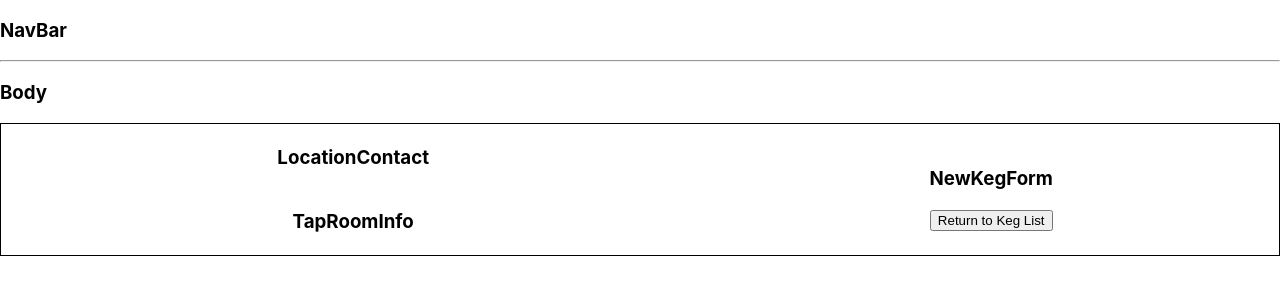
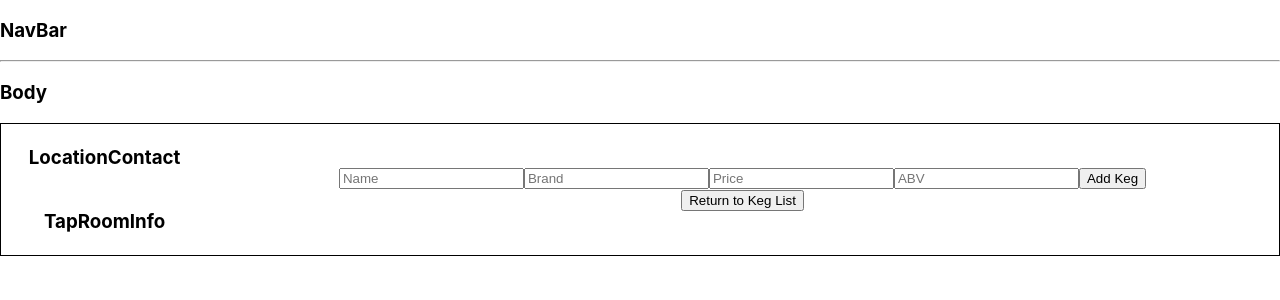
Before and after one commit to dqveha/happy_gilmore_tap_room, a React (Create React App) app: page / in a window 1280 px wide. Both pictures are taken after a click on the button "Add Keg". Shown: the top 300 px of the page. Built offline with nearby package versions, Linux system fonts and the light colour scheme.

Commit message:
Properly add keg to list by form entry

```diff
--- a/src/components/Body.jsx
+++ b/src/components/Body.jsx
@@ -9,7 +9,8 @@ class Body extends React.Component {
   constructor(props) {
     super(props);
     this.state = {
-      formVisibleOnPage: false
+      formVisibleOnPage: false,
+      masterKegList: []
     };
   }
 
@@ -19,14 +20,20 @@ class Body extends React.Component {
     }));
   }
 
+  handleAddingNewKegToList = (newKeg) => {
+    const newMasterKegList = this.state.masterKegList.concat(newKeg);
+    this.setState({masterKegList: newMasterKegList,
+                    formVisibleOnPage: false });
+  }
+
   render(){
     let currentlyVisibleState = null;
     let buttonText = null;
     if (this.state.formVisibleOnPage) {
-      currentlyVisibleState = <NewKegForm />;
+      currentlyVisibleState = <NewKegForm onNewKegCreation={this.handleAddingNewKegToList} />;
       buttonText = "Return to Keg List";
     } else {
-      currentlyVisibleState = <ListMenu />
+      currentlyVisibleState = <ListMenu kegList={this.state.masterKegList} />
       buttonText = "Add Keg";
     }
 
--- /dev/null
+++ b/src/components/Keg.jsx
@@ -0,0 +1,30 @@
+import React from "react";
+import PropTypes from "prop-types";
+
+// state hook?
+
+function Keg(props){
+  return (
+    <>
+      <table>
+        <tr>
+          <td>{props.name} </td>
+          <td>{props.brand} </td>
+          <td>{props.price} </td>
+          <td>{props.abv} </td>
+          <td>quantity</td>
+          <td>button</td>
+        </tr>
+      </table>
+    </>
+  );
+}
+
+Keg.propTypes = {
+  name: PropTypes.string.isRequired,
+  brand: PropTypes.string.isRequired,
+  price: PropTypes.number.isRequired,
+  abv: PropTypes.number.isRequired
+};
+
+export default Keg;
--- a/src/components/ListMenu.jsx
+++ b/src/components/ListMenu.jsx
@@ -1,11 +1,24 @@
 import React from "react";
+import Keg from "./Keg";
+import PropTypes from "prop-types";
 
-function ListMenu(){
+
+function ListMenu(props){
   return (
     <>
-      <h3>ListMenu</h3>
+      {props.kegList.map((keg, index) =>
+        <Keg name={keg.name}
+          brand={keg.brand}
+          price={keg.price}
+          abv={keg.abv}
+          key={index} />
+        )}
     </>
   )
 }
 
+ListMenu.propTypes = {
+  kegList: PropTypes.array
+}
+
 export default ListMenu;
--- a/src/components/NewKegForm.jsx
+++ b/src/components/NewKegForm.jsx
@@ -1,11 +1,43 @@
 import React from "react";
+import { v4 } from 'uuid';
+import PropTypes from "prop-types";
 
 function NewKegForm(props){
+
+  function handleNewKegFormSubmission(event) {
+    event.preventDefault();
+    props.onNewKegCreation({name: event.target.name.value, brand: event.target.brand.value, price: event.target.price.value, abv: event.target.abv.value, id: v4() })
+  }
+
   return (
     <>
-      <h3>NewKegForm</h3>
+      <form onSubmit={handleNewKegFormSubmission}>
+        <input
+          type='text'
+          name='name'
+          placeholder='Name' />
+        <input
+          type='text'
+          name='brand'
+          placeholder='Brand' />
+        <input
+          type='number'
+          step='0.01'
+          name='price'
+          placeholder='Price' />
+        <input
+          type='number'
+          step='0.1'
+          name='abv'
+          placeholder='ABV' />
+        <button type='submit'>Add Keg</button>
+      </form>
     </>
   )
 }
 
+NewKegForm.propTypes = {
+  onNewKegCreation: PropTypes.func
+};
+
 export default NewKegForm;
```
